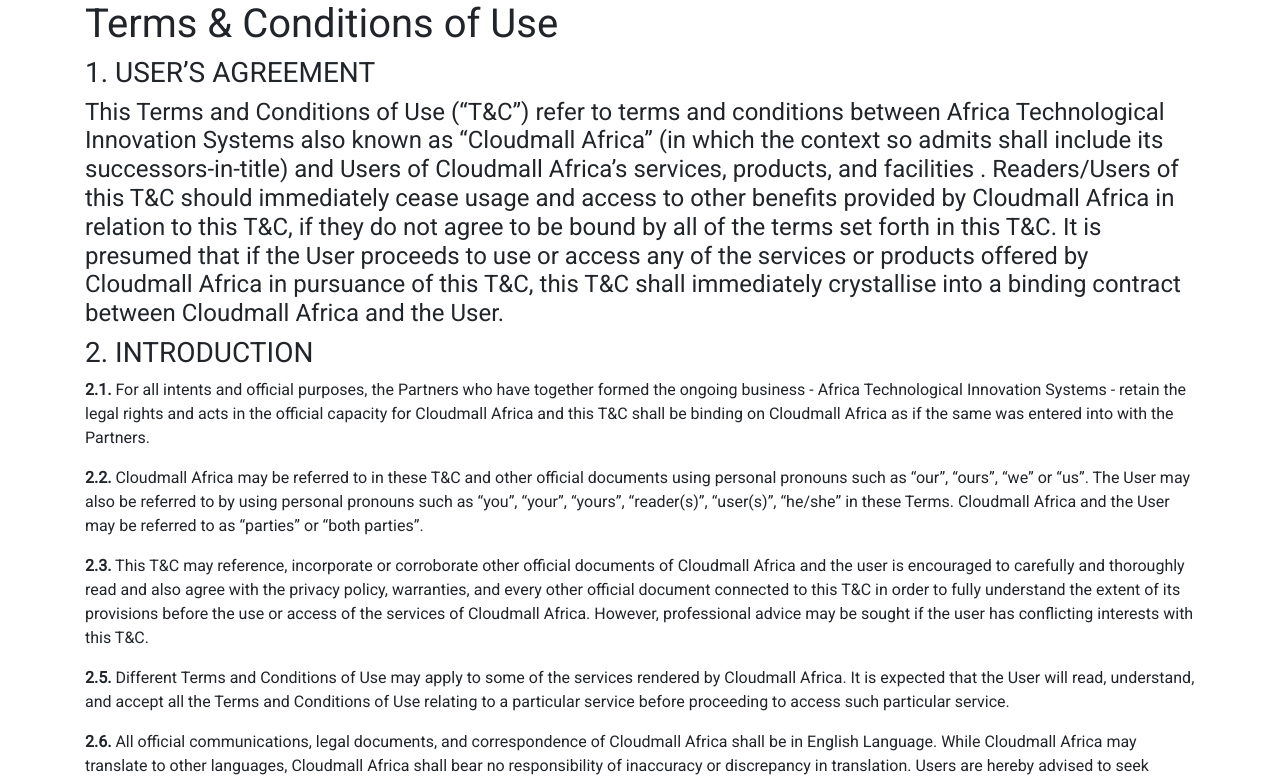
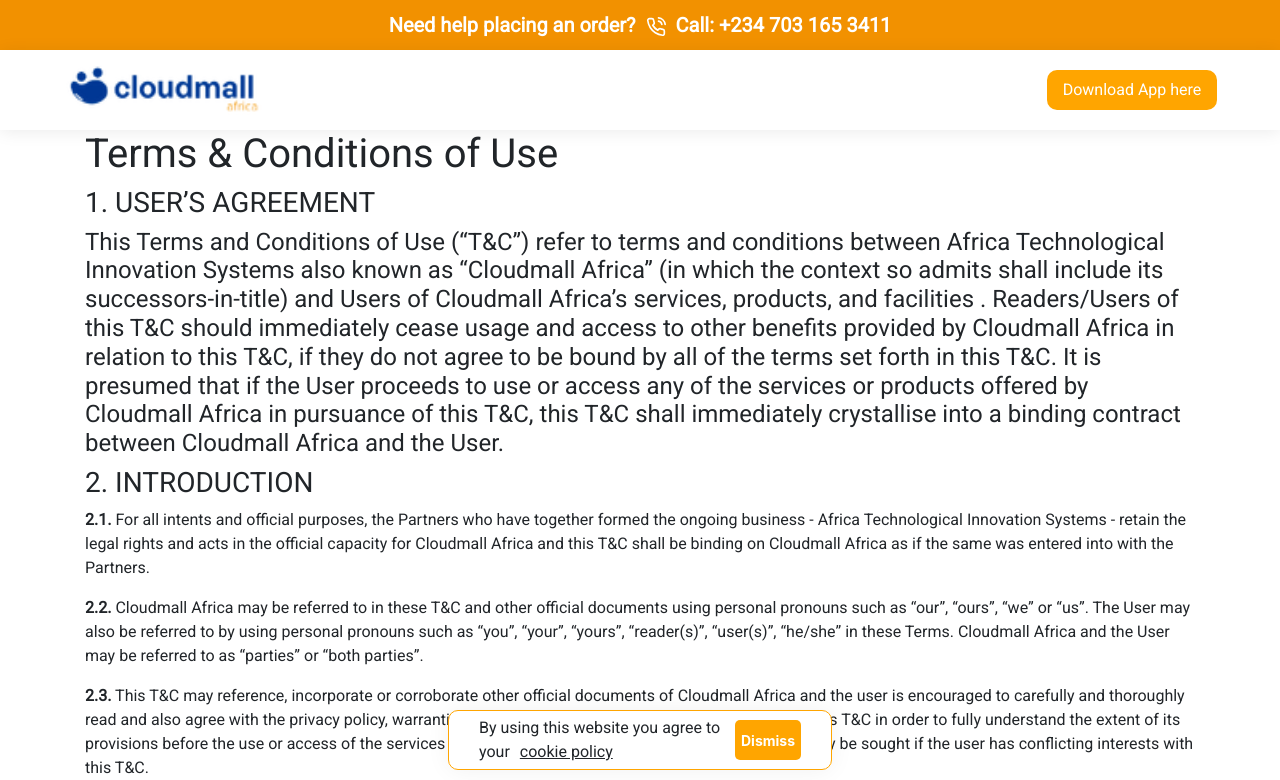
Before and after one commit to BisiDavi/cloudmall-landingpage, a Next.js app: page /terms-and-conditions in a window 1280 px wide. Shown: the top 780 px of the page. Built offline with nearby package versions, Linux system fonts and the light colour scheme.

Commit message:
page restructured

```diff
--- a/components/index.tsx
+++ b/components/index.tsx
@@ -1,3 +1,5 @@
 export { default as HomepageSlider } from "./Slider/Slider1";
 export { default as Slider1 } from "./Slider/Slider1";
 export { default as MainSlider } from "./Slider/MainSlider";
+export { default as Header } from "./Header/Header";
+export { default as Footer } from "./Footer";
--- a/containers/Pagelayout.tsx
+++ b/containers/Pagelayout.tsx
@@ -1,5 +1,8 @@
+import React from "react";
 import Head from "next/head";
-import React from "react";
+import { AlertBanner, Policy } from "../components/Banner";
+import { Header, Footer } from "../components";
+
 
 const Pagelayout = ({ children }) => {
     return (
@@ -37,8 +40,11 @@
                     content="initial-scale=1.0, width=device-width"
                 />
             </Head>
+            <AlertBanner />
+            <Header />
             {children}
-
+            <Policy />
+            <Footer />
             <style jsx>{`
                 .pagelayout {
                     position: relative;
--- a/pages/index.tsx
+++ b/pages/index.tsx
@@ -14,8 +14,7 @@
 export default function Home() {
     return (
         <Pagelayout>
-            <AlertBanner />
-            <Header />
+
             <OrderBanner />
             <MainSlider />
             <InfoBanner />
```
